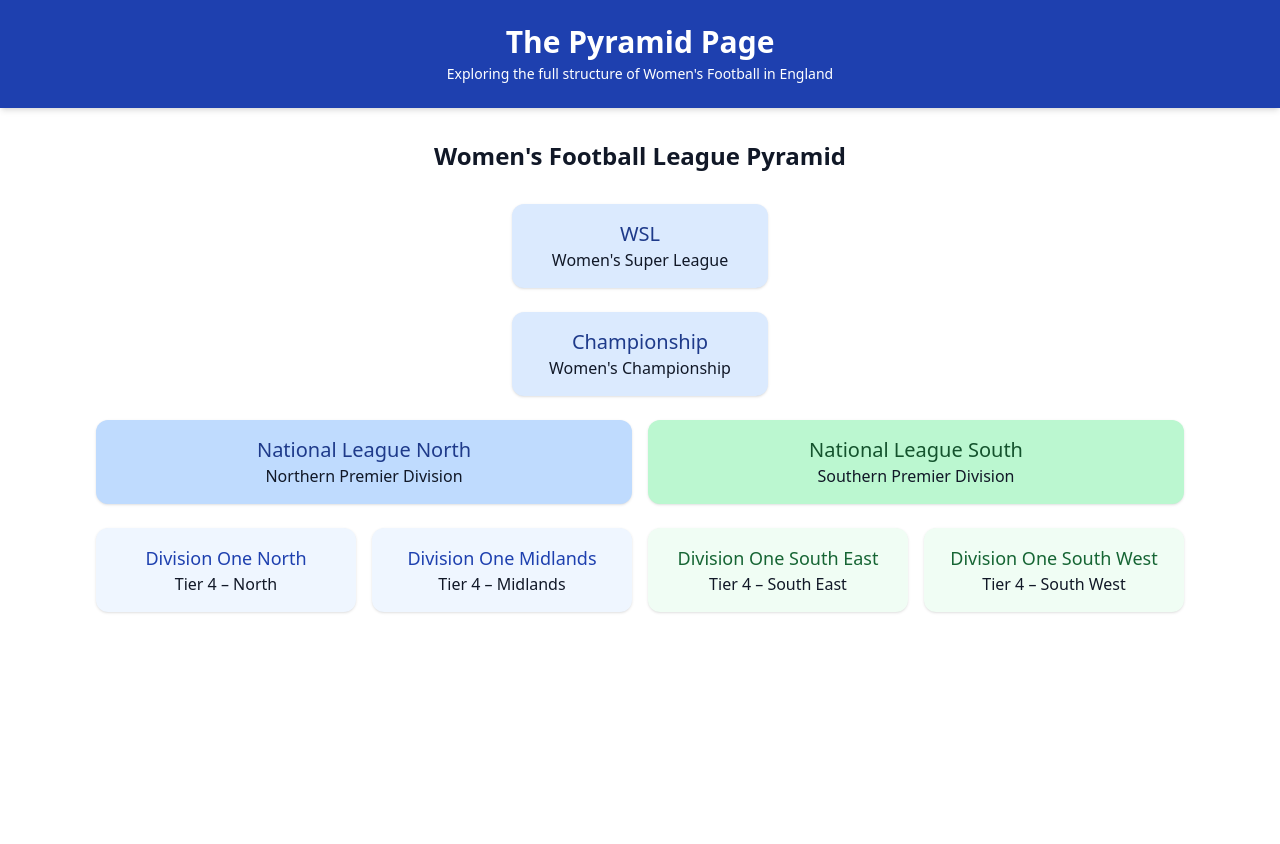
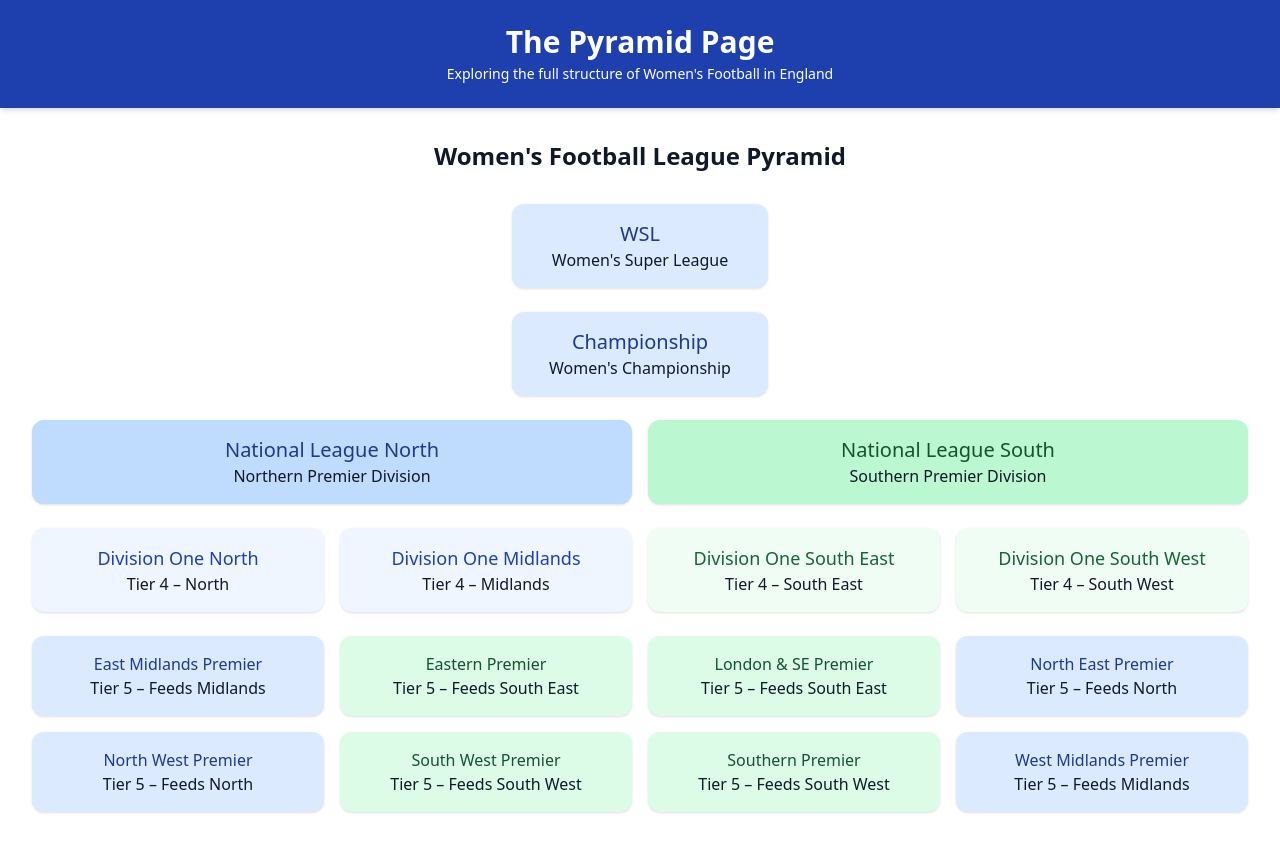
Before and after one commit to jhickey011/the-pyramid-page, a Next.js app: page / in a window 1280 px wide. Before the commit the page ends 800 px from the top, so only its background shows below. Built offline with nearby package versions, Linux system fonts and the light colour scheme.

Commit message:
Update page.tsx

```diff
--- a/app/page.tsx
+++ b/app/page.tsx
@@ -6,7 +6,7 @@ export default function Home() {
         <p className="text-sm mt-1">Exploring the full structure of Women's Football in England</p>
       </header>
 
-      <section className="p-8 max-w-6xl mx-auto">
+      <section className="p-8 max-w-7xl mx-auto">
         <h2 className="text-2xl font-semibold mb-8 text-center">Women's Football League Pyramid</h2>
 
         {/* Row 1: WSL */}
@@ -38,7 +38,7 @@ export default function Home() {
         </div>
 
         {/* Row 4: Division One (North, Midlands, SE, SW) */}
-        <div className="grid grid-cols-1 sm:grid-cols-2 lg:grid-cols-4 gap-4 justify-center">
+        <div className="grid grid-cols-1 sm:grid-cols-2 lg:grid-cols-4 gap-4 justify-center mb-6">
           <a href="/leagues/division-one-north" className="bg-blue-50 hover:bg-blue-100 transition rounded-xl shadow p-4 text-center">
             <h3 className="text-lg font-medium text-blue-800">Division One North</h3>
             <p>Tier 4 – North</p>
@@ -56,6 +56,42 @@ export default function Home() {
             <p>Tier 4 – South West</p>
           </a>
         </div>
+
+        {/* Row 5: Tier 5 Regional Leagues */}
+        <div className="grid grid-cols-1 sm:grid-cols-2 lg:grid-cols-4 gap-4 justify-center">
+          <a href="/leagues/east-midlands-premier" className="bg-blue-100 hover:bg-blue-200 transition rounded-xl shadow p-4 text-center">
+            <h3 className="text-md font-medium text-blue-900">East Midlands Premier</h3>
+            <p>Tier 5 – Feeds Midlands</p>
+          </a>
+          <a href="/leagues/eastern-premier" className="bg-green-100 hover:bg-green-200 transition rounded-xl shadow p-4 text-center">
+            <h3 className="text-md font-medium text-green-900">Eastern Premier</h3>
+            <p>Tier 5 – Feeds South East</p>
+          </a>
+          <a href="/leagues/london-se-premier" className="bg-green-100 hover:bg-green-200 transition rounded-xl shadow p-4 text-center">
+            <h3 className="text-md font-medium text-green-900">London & SE Premier</h3>
+            <p>Tier 5 – Feeds South East</p>
+          </a>
+          <a href="/leagues/north-east-premier" className="bg-blue-100 hover:bg-blue-200 transition rounded-xl shadow p-4 text-center">
+            <h3 className="text-md font-medium text-blue-900">North East Premier</h3>
+            <p>Tier 5 – Feeds North</p>
+          </a>
+          <a href="/leagues/north-west-premier" className="bg-blue-100 hover:bg-blue-200 transition rounded-xl shadow p-4 text-center">
+            <h3 className="text-md font-medium text-blue-900">North West Premier</h3>
+            <p>Tier 5 – Feeds North</p>
+          </a>
+          <a href="/leagues/south-west-premier" className="bg-green-100 hover:bg-green-200 transition rounded-xl shadow p-4 text-center">
+            <h3 className="text-md font-medium text-green-900">South West Premier</h3>
+            <p>Tier 5 – Feeds South West</p>
+          </a>
+          <a href="/leagues/southern-premier" className="bg-green-100 hover:bg-green-200 transition rounded-xl shadow p-4 text-center">
+            <h3 className="text-md font-medium text-green-900">Southern Premier</h3>
+            <p>Tier 5 – Feeds South West</p>
+          </a>
+          <a href="/leagues/west-midlands-premier" className="bg-blue-100 hover:bg-blue-200 transition rounded-xl shadow p-4 text-center">
+            <h3 className="text-md font-medium text-blue-900">West Midlands Premier</h3>
+            <p>Tier 5 – Feeds Midlands</p>
+          </a>
+        </div>
       </section>
     </main>
   );
```
